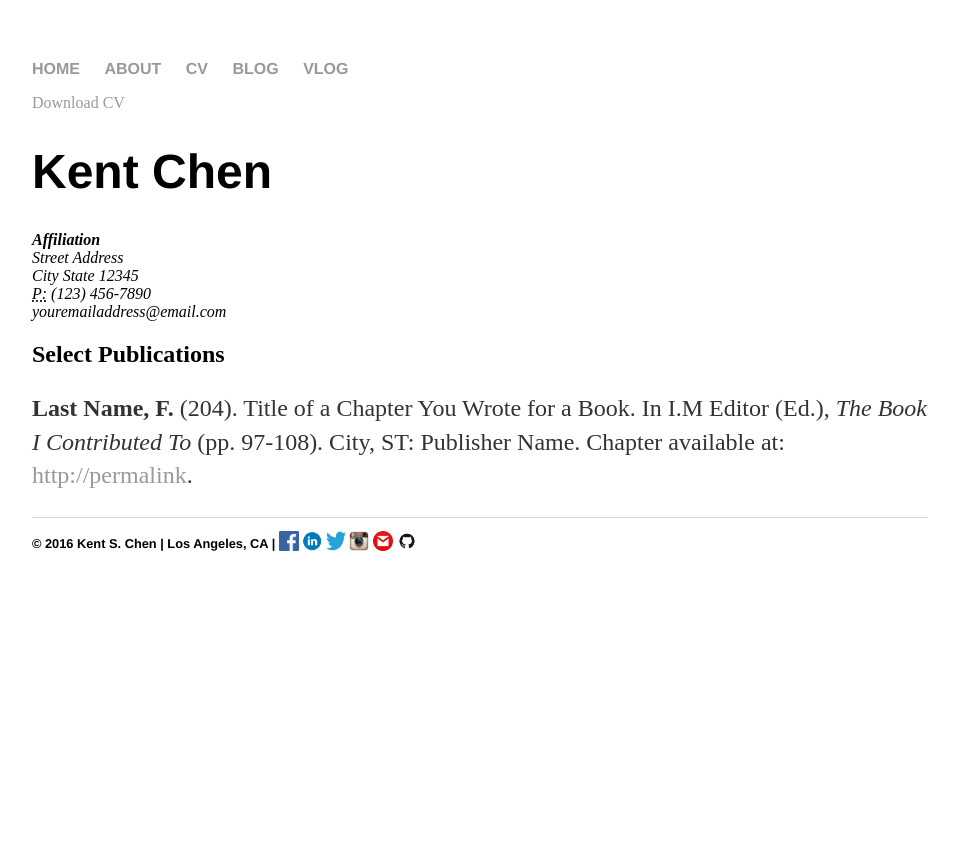
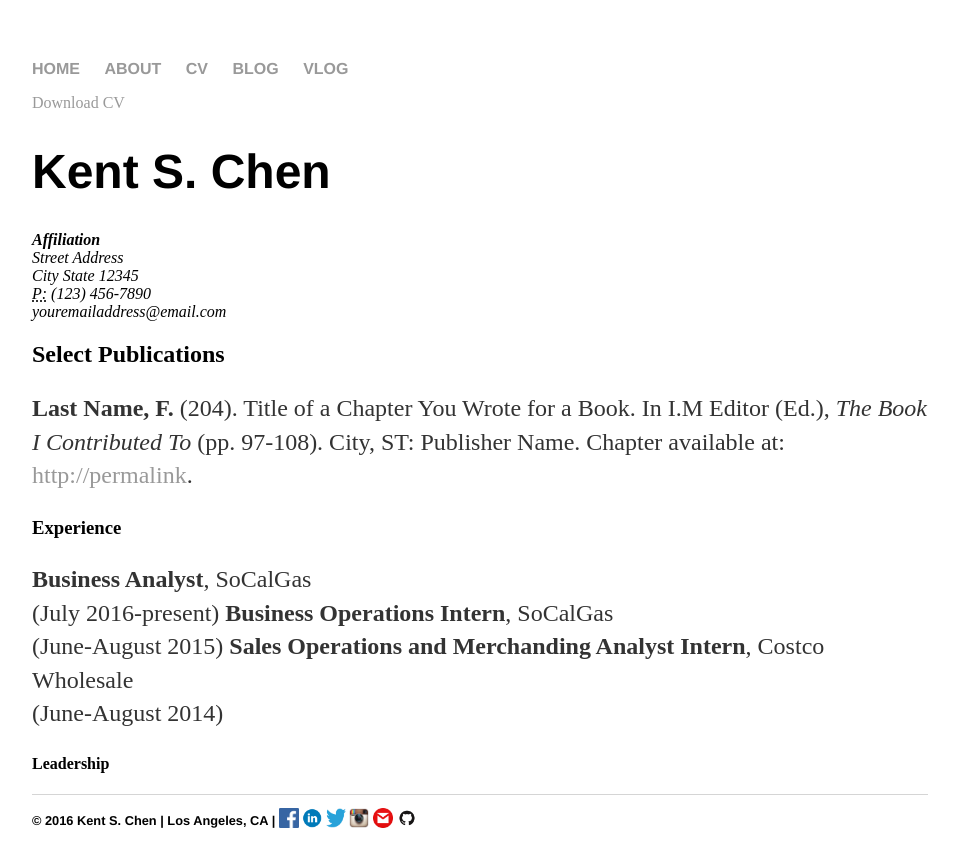
Before and after one commit to kentschen/kentschen.github.io, a Jekyll site: the page built from cv/index.html, in a window 1280 px wide. Shown: the top 867 px of the page, without its empty margins (160-1119 px from the left). Built offline with Jekyll 4.4.1, drawn with Linux system fonts in a browser that asks for light colours.

Commit message:
more edits

```diff
--- a/cv/index.html
+++ b/cv/index.html
@@ -5,7 +5,7 @@
 
 	<div class="cv">
 		<a href="/files/Resume - Kent Chen.pdf" class="tn btn-default pull-right" title="Download CV as PDF">Download CV</a>
-					<h1>Kent Chen</h1>
+					<h1>Kent S. Chen</h1>
 					<address>
 					<strong>Affiliation</strong><br>
 					Street Address<br>
@@ -18,5 +18,18 @@
 
 					<p><strong>Last Name, F.</strong> (204). Title of a Chapter You Wrote for a Book. In I.M Editor (Ed.), <em>The Book I Contributed To</em> (pp. 97-108). City, ST: Publisher Name. Chapter available at: <a href="#">http://permalink</a>.
 
+					<h3>Experience</h3>
+
+					<p>
+					<strong>Business Analyst</strong>, SoCalGas<br>(July 2016-present)
+					<strong>Business Operations Intern</strong>, SoCalGas<br> (June-August 2015)
+					<strong>Sales Operations and Merchanding Analyst Intern</strong>, Costco Wholesale<br> (June-August 2014)
+
+					</p>
+
+
+					<h4>Leadership</h4>
+
+
 
 	</div>
```
